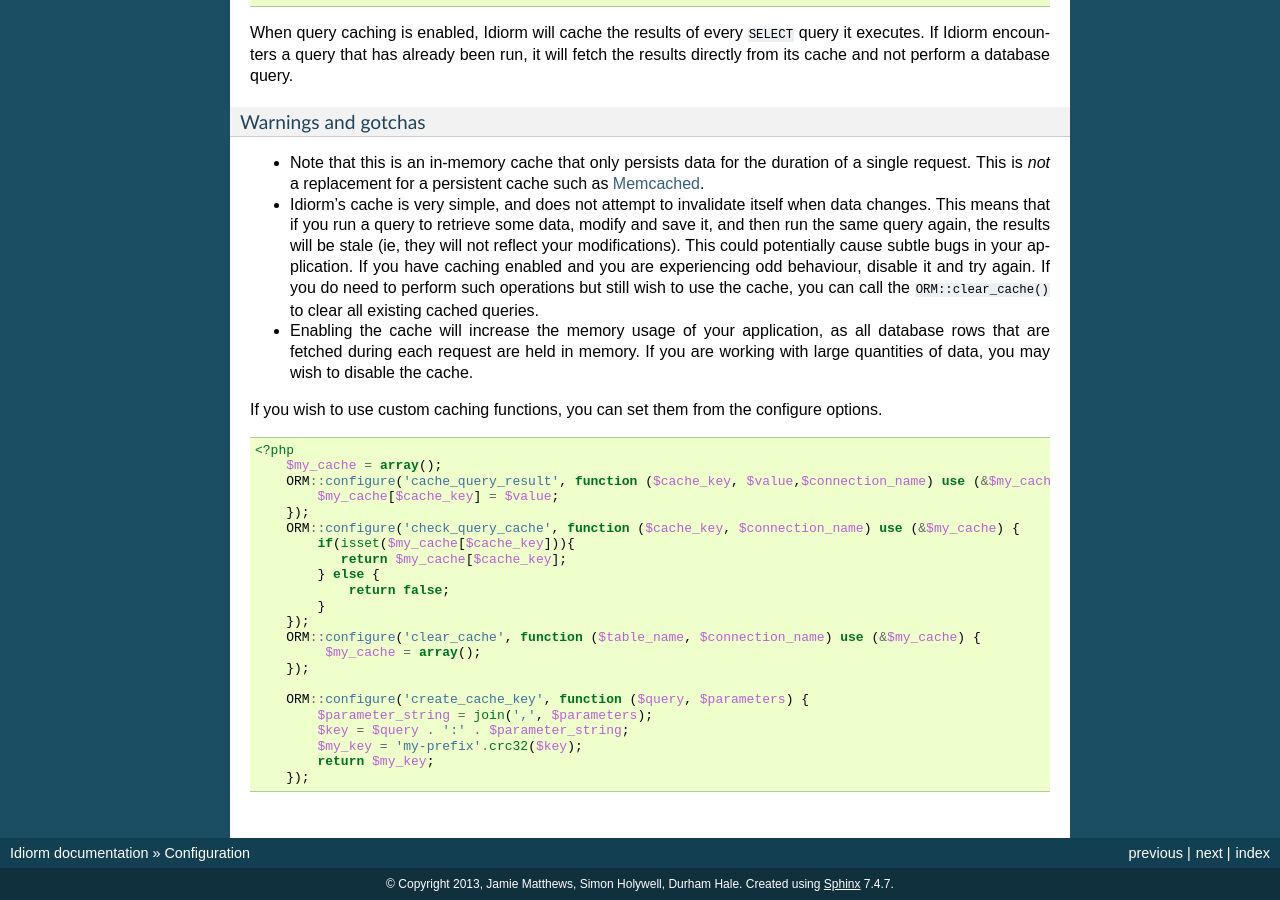
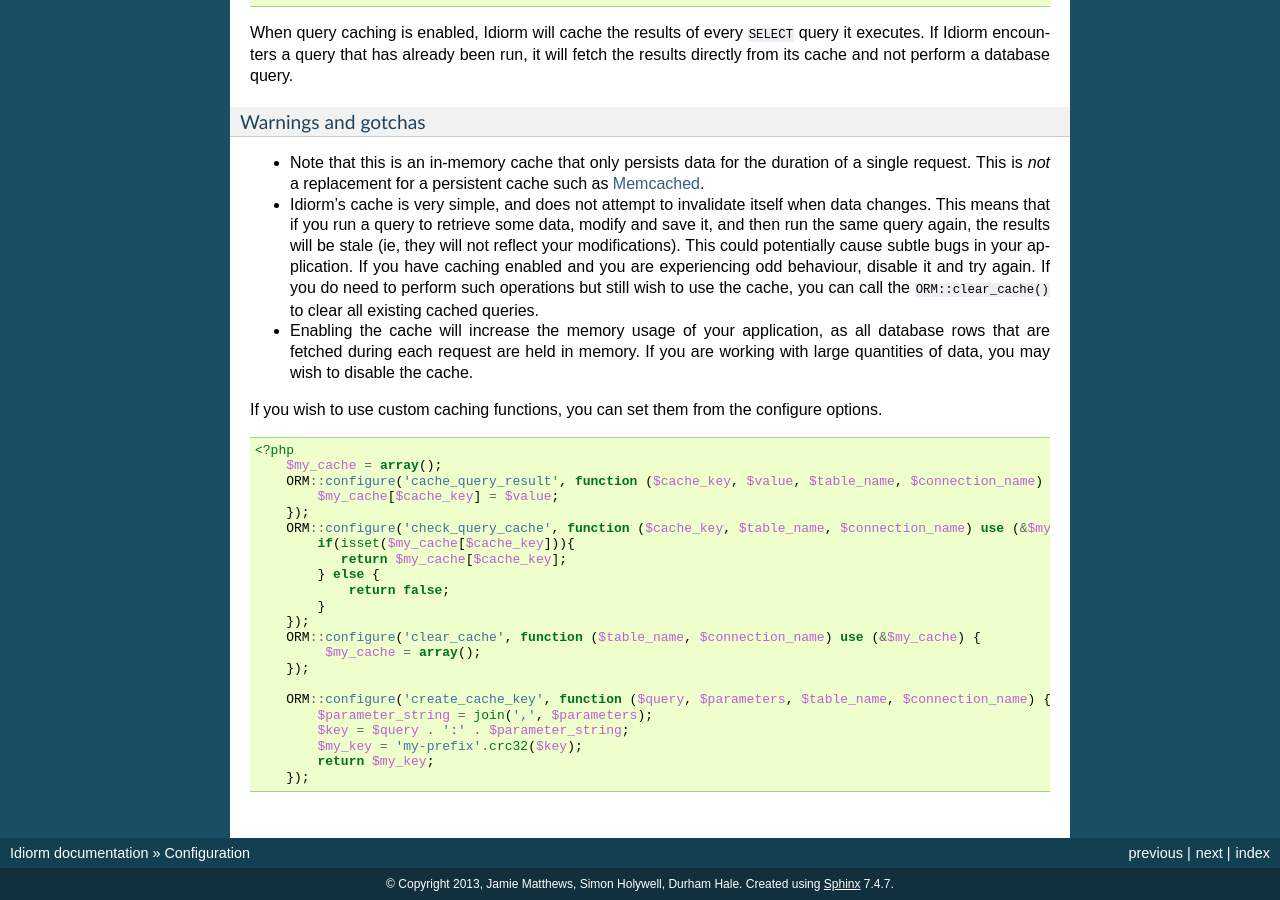
Before and after one commit to j4mie/idiorm, a Sphinx documentation site: the page built from docs/configuration.rst, in a window 1280 px wide and 900 px high, scrolled down 4412 px. Built offline with Sphinx 7.4.7, drawn with Linux system fonts in a browser that asks for light colours.

Commit message:
unify cache parameters order
`table_name` is more important than `connection_name`

```diff
--- a/docs/configuration.rst
+++ b/docs/configuration.rst
@@ -322,10 +322,10 @@ If you wish to use custom caching functions, you can set them from the configure
 
     <?php
         $my_cache = array();
-        ORM::configure('cache_query_result', function ($cache_key, $value,$connection_name) use (&$my_cache) {
+        ORM::configure('cache_query_result', function ($cache_key, $value, $table_name, $connection_name) use (&$my_cache) {
             $my_cache[$cache_key] = $value;
         });
-        ORM::configure('check_query_cache', function ($cache_key, $connection_name) use (&$my_cache) {
+        ORM::configure('check_query_cache', function ($cache_key, $table_name, $connection_name) use (&$my_cache) {
             if(isset($my_cache[$cache_key])){
                return $my_cache[$cache_key];
             } else {
@@ -336,7 +336,7 @@ If you wish to use custom caching functions, you can set them from the configure
              $my_cache = array();
         });
 
-        ORM::configure('create_cache_key', function ($query, $parameters) {
+        ORM::configure('create_cache_key', function ($query, $parameters, $table_name, $connection_name) {
             $parameter_string = join(',', $parameters);
             $key = $query . ':' . $parameter_string;
             $my_key = 'my-prefix'.crc32($key);
```
Also changed, not shown: 2 other files.
